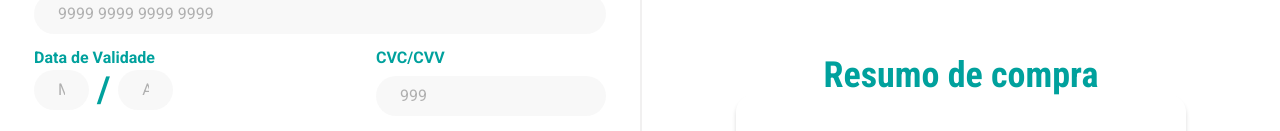
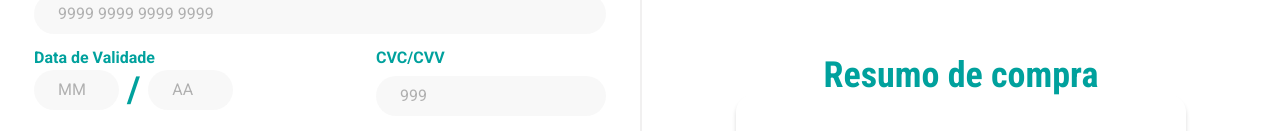
Before and after one commit to ormacarbon/frontend-test-tree, a Next.js app: page /checkout in a window 1280 px wide. Shown: the part 489-620 px from the top of the page. Built offline with nearby package versions, Linux system fonts and the light colour scheme.

Commit message:
fix: responsibility

```diff
--- a/src/app/(main)/checkout/page.tsx
+++ b/src/app/(main)/checkout/page.tsx
@@ -85,13 +85,13 @@ export default function Checkout() {
               <div className="flex flex-row items-center gap-2">
                 <BasicInput
                   {...register("expiration_month")}
-                  className="lgmax-w-[85px] max-w-[55px]"
+                  className=" max-w-[55px] lg:max-w-[85px]"
                   placeholder="MM"
                 />
                 <span className="text-primary-500 font-bold text-4xl">/</span>
                 <BasicInput
                   {...register("expiration_year")}
-                  className="lgmax-w-[85px] max-w-[55px]"
+                  className=" max-w-[55px] lg:max-w-[85px]"
                   placeholder="AA"
                 />
               </div>
```
